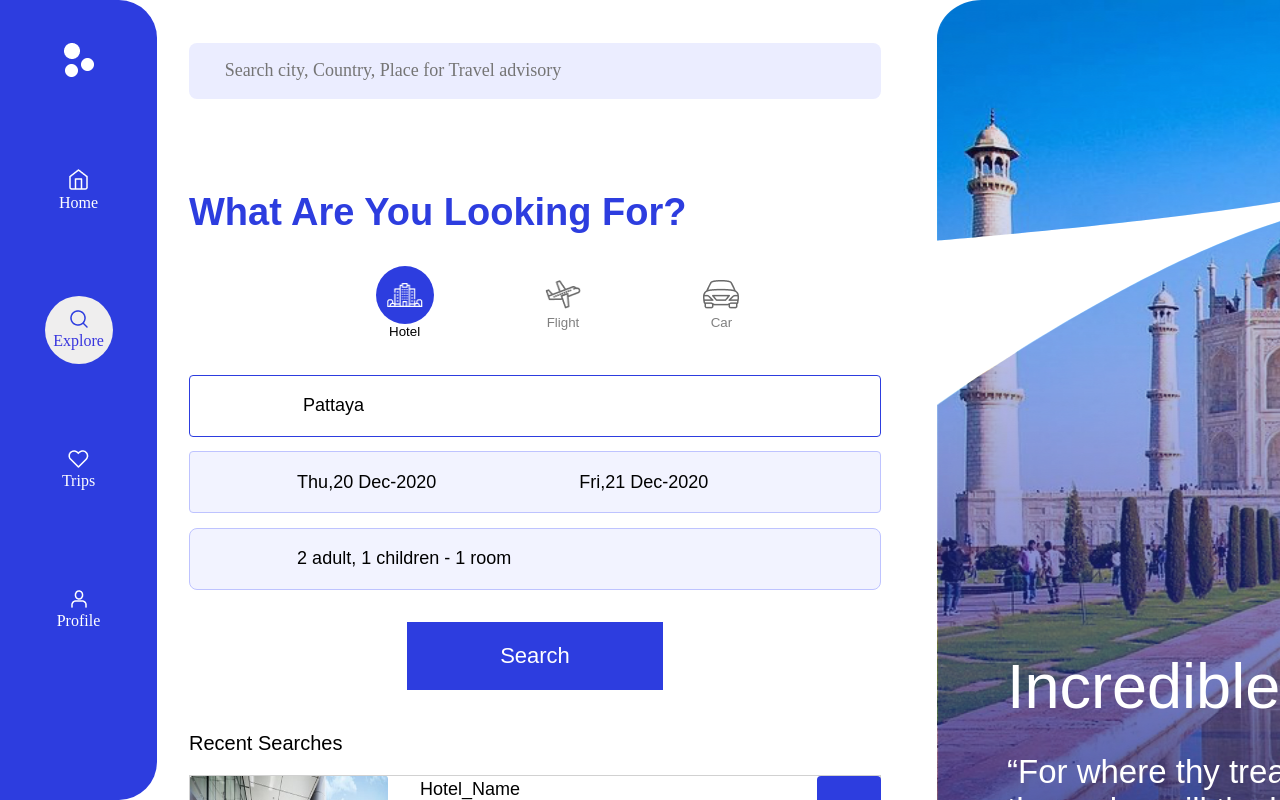
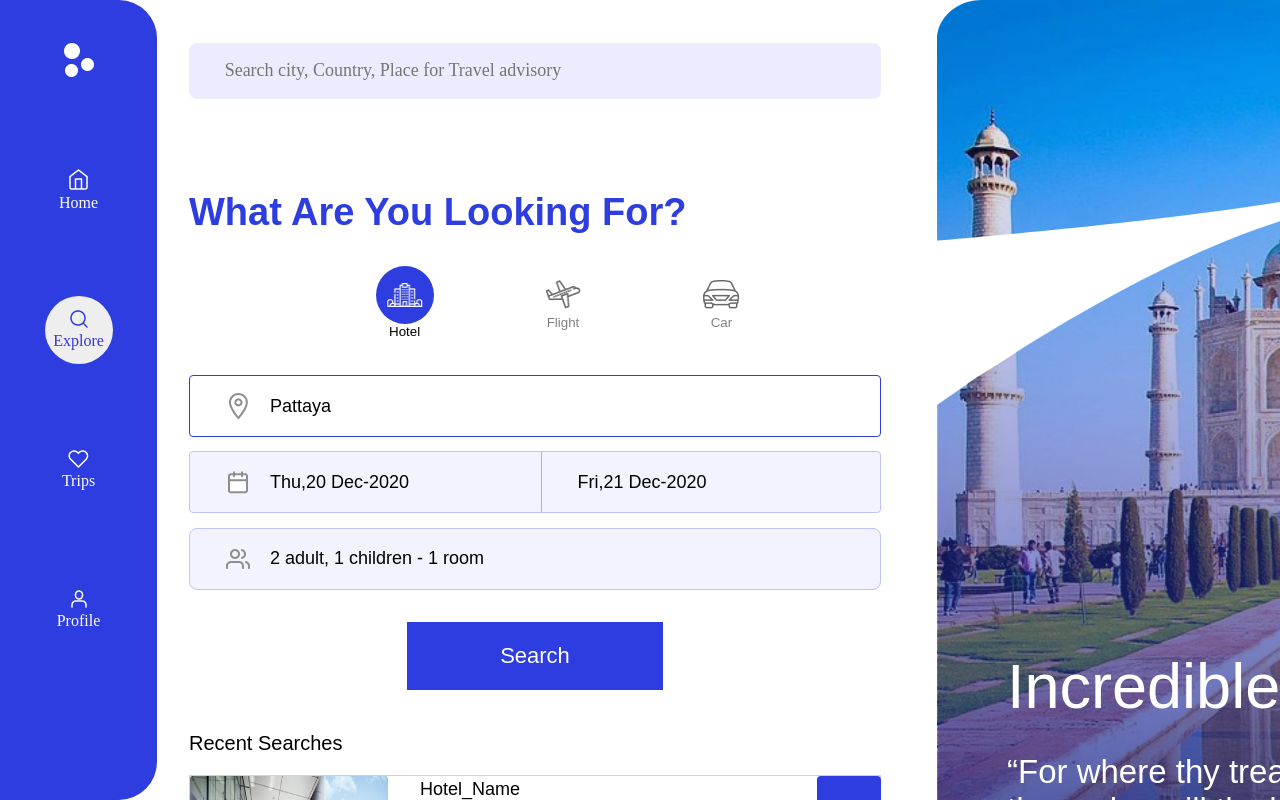
Before and after one commit to paicit0/hotel-front, a Next.js app: page / in a window 1280 px wide. Shown: the top 800 px of the page. Built offline with nearby package versions, Linux system fonts and the light colour scheme.

Commit message:
feat: added icons to input fields

```diff
--- a/src/pages/index.tsx
+++ b/src/pages/index.tsx
@@ -20,7 +20,7 @@ export default function Home() {
     <div className={styles.container}>
       <div className={styles.searchContainer}>
         <div className={styles.searchbarContainer}>
-          <Searchbar  />
+          <Searchbar />
         </div>
 
         <div
@@ -110,6 +110,13 @@ export default function Home() {
         </div>
 
         <div className={styles.inputContainer}>
+          <div className={styles.locationWrapper}>
+            <img
+              src="/location_icon.png"
+              alt="Location"
+              width={32}
+              height={32}
+            />
             <input
               className={styles.inputLocation}
               type="text"
@@ -117,13 +124,29 @@ export default function Home() {
               onChange={(e) => setLocation(e.target.value)}
               placeholder="Pattaya"
             />
+          </div>
+
           <button className={styles.inputDate}>
-            <div style={{ marginLeft: "" }}>Thu,20 Dec-2020</div>
-            <div style={{ marginRight: "" }}>Fri,21 Dec-2020</div>
+            <img
+              src="/calender_icon.png"
+              alt="Calendar"
+              width={32}
+              height={32}
+            />
+            <div className={styles.checkInPart}>Thu,20 Dec-2020</div>
+            <div className={styles.checkOutPart}>Fri,21 Dec-2020</div>
           </button>
+
           <button className={styles.inputPeople}>
-            2 adult, 1 children - 1 room
+            <img
+              src="/people_icon.png"
+              alt="People"
+              width={32}
+              height={32}
+            />
+            <div>2 adult, 1 children - 1 room</div>
           </button>
+
           <button className={styles.searchButton} onClick={handleSearch}>
             Search
           </button>
--- a/src/styles/index.module.css
+++ b/src/styles/index.module.css
@@ -74,49 +74,77 @@
     margin-right: 56.03px;
   }
 
-  .inputLocation {
+  .locationWrapper {
+    display: flex;
+    align-items: center;
     width: 692px;
     height: 62px;
     margin-bottom: 14px;
     border: 1px solid #2d3ddf;
     border-radius: 4px;
+    background-color: white;
+    padding: 0 32px;
+    gap: 16px;
+  }
+
+  .inputLocation {
+    flex: 1;
+    border: none;
+    outline: none;
+    background: transparent;
     color: black;
-    background-color: white;
+    font-size: 18px;
   }
+
   .inputLocation::placeholder {
-    padding-left: 112.92px;
     color: black;
     font-size: 18px;
   }
 
   .inputDate {
     display: flex;
-    flex-direction: row;
     align-items: center;
-    gap: 143px;
     width: 692px;
     height: 62px;
-    padding-left: 107.11px;
     margin-bottom: 14.5px;
     border: 1px solid #bec3ff;
     border-radius: 4px;
     font-size: 18px;
     color: black;
     background-color: #f2f3ff;
+    padding: 0 32px;
+    gap: 16px;
   }
+
+  .checkInPart {
+    flex: 1;
+    border-right: 1px solid #b5b5b5;
+    height: 100%;
+    display: flex;
+    align-items: center;
+    padding-left: 0px;
+  }
+
+  .checkOutPart {
+    flex: 1;
+    height: 100%;
+    display: flex;
+    align-items: center;
+    padding-left: 20px;
+  }
+
   .inputPeople {
     display: flex;
-    justify-content: flex-start;
-    justify-content: space-between;
     align-items: center;
     width: 692px;
     height: 62px;
-    padding-left: 107.11px;
     margin-bottom: 32px;
     border: 1px solid #bec3ff;
     border-radius: 8px;
     background-color: #f2f3ff;
     font-size: 18px;
+    padding: 0 32px;
+    gap: 16px;
   }
 
   .searchButton {
@@ -134,11 +162,10 @@
   .hotelRecentSearchCardContainer {
     display: flex;
     align-self: flex-start;
-    /* justify-content: space-between; */
     width: 692.39px;
     height: 173px;
     border: 1px solid #d1d1d1;
-    margin-bottom: 24px
+    margin-bottom: 24px;
   }
 
   .hotelRecentSearchCardMiddle {
@@ -161,7 +188,7 @@
     width: 47px;
     height: 22px;
     font-size: 12px;
-    color:white;
+    color: white;
     background-color: #ff6969;
     border-radius: 16px;
     margin-right: 16px;
@@ -306,6 +333,8 @@
   }
 
   .inputLocation {
+    display: flex;
+    align-items: center;
     width: 100%;
     max-width: 400px;
     height: 50px;
@@ -316,7 +345,8 @@
     background-color: white;
     padding: 0 16px;
     box-sizing: border-box;
-    font-size: 16px; /* Prevents zoom on iOS */
+    font-size: 16px;
+    gap: 8px;
   }
 
   .inputPeople {
@@ -358,7 +388,6 @@
     border-radius: 8px;
     overflow: hidden;
     box-shadow: 0 2px 8px rgba(0, 0, 0, 0.1);
-
   }
 
   .hotelRecentSearchCardMiddle {
```
Lines whose indentation alone changed are shown as unchanged.
